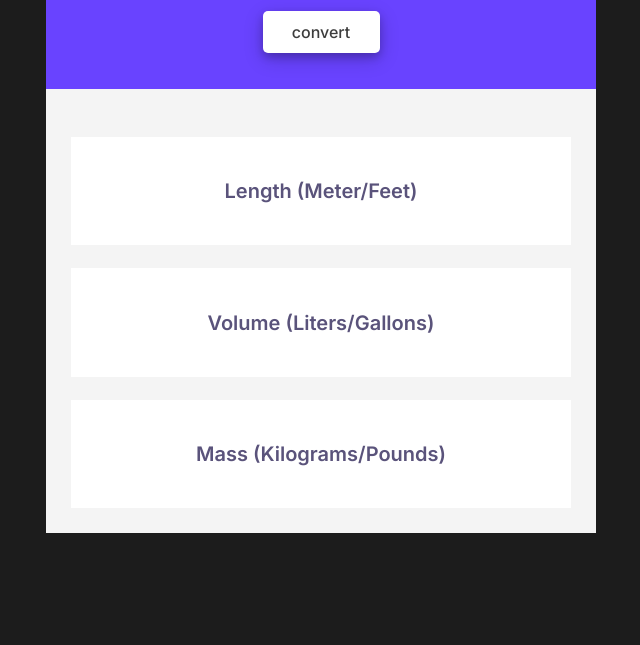
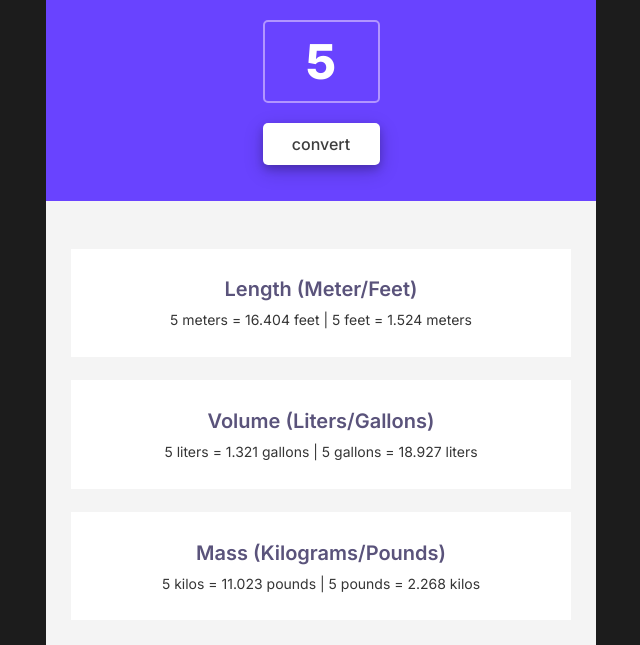
Before and after one commit to EsdrasMukuku/unit-converter, a plain HTML site: page index.html in a window 1280 px wide. Both pictures are taken after typing "5" into the empty fields and a click on the button "convert". Shown: the part 196-841 px from the top of the page, without its empty margins (319-959 px from the left). Before the commit the page ends 800 px from the top, so only its background shows below. Drawn offline with Linux system fonts and the light colour scheme.

Commit message:
finished everything

```diff
--- a/index.html
+++ b/index.html
@@ -15,15 +15,15 @@
             <div class="heading">
                 <h2>Metric/Imperial Unit Conversion</h2>
             </div>
-            <input type="number" class="unitbox" id="input">
+            <input type="number" class="box" id="input">
             <button class="btn-converter" id="button">convert</button>
 
         </div>
-        <div class="convertions">
-            <div class="convertion"><p>Length (Meter/Feet)</p></div>
-            <div class="convertion"><p>Volume (Liters/Gallons)
+        <div class="conversions">
+            <div class="conversion" id="length"><p>Length (Meter/Feet)</p></div>
+            <div class="conversion" id="volume"><p>Volume (Liters/Gallons)
             </p></div>
-            <div class="convertion"><p>Mass (Kilograms/Pounds)</p></div>
+            <div class="conversion" id="mass"><p>Mass (Kilograms/Pounds)</p></div>
         </div>
     </div>
     <script src="script.js"></script>
--- a/script.js
+++ b/script.js
@@ -0,0 +1,70 @@
+/*
+1 meter = 3.281 feet
+1 liter = 0.264 gallon
+1 kilogram = 2.204 pound
+*/
+
+
+const inputBox = document.getElementById('input');
+const btn = document.getElementById('button');
+const length = document.getElementById('length')
+const volume = document.getElementById('volume')
+const mass = document.getElementById('mass');
+
+
+
+
+ function meterToFeet(number) {
+    let feet = number * 3.28084
+   return parseFloat(feet.toFixed(3));
+ }
+
+ function feetToMeter(number) {
+    let meter = number * 0.3048
+   return parseFloat(meter.toFixed(3));
+ }
+ function literToGallon(number) {
+    let gallon = number * 0.264172
+   return parseFloat(gallon.toFixed(3));
+ }
+ function gallonToLitter(number) {
+    let liter = number * 3.78541
+   return parseFloat(liter.toFixed(3));
+ }
+ function kilogramToPound(number) {
+    let pound = number * 2.20462
+   return parseFloat(pound.toFixed(3));
+ }
+ function poundToKilogram(number) {
+    let kilogram = number * 0.453592
+   return parseFloat(kilogram.toFixed(3));
+ }
+
+
+
+ unitConversion = () => {
+    let mAndF = '';
+    let lAndG = '';
+    let kAndP = '';
+
+
+    mAndF  += ` <p>Length (Meter/Feet)</p>
+     ${inputBox.value} meters = ${meterToFeet(inputBox.value)} feet | ${inputBox.value} feet = ${feetToMeter(input.value)} meters`;
+
+     lAndG += ` <p>Volume (Liters/Gallons)
+     </p>
+     ${inputBox.value} liters = ${literToGallon(inputBox.value)} gallons | ${inputBox.value} gallons = ${gallonToLitter(input.value)} liters`;
+
+     kAndP += ` <p>Mass (Kilograms/Pounds)</p>
+     ${inputBox.value} kilos = ${kilogramToPound(inputBox.value)} pounds | ${inputBox.value} pounds = ${poundToKilogram(input.value)} kilos`;
+
+
+
+    length.innerHTML = mAndF;
+    volume.innerHTML = lAndG;
+    mass.innerHTML = kAndP;
+
+};
+
+
+ btn.addEventListener('click', unitConversion)
--- a/style.css
+++ b/style.css
@@ -2,18 +2,15 @@
 *::after,
 *::before {
     margin: 0;
+    padding: 0;
 
 }
 
 * {
     box-sizing: border-box;
-    /* border: 3px solid red; */
     font-family: "Inter", sans-serif;
     font-optical-sizing: auto;
-    /* font-weight: <weight>; */
     font-style: normal;
-    /* font-variation-settings: */
-        /* "slnt" 0; */
     text-align: center;
     user-select: none;
 }
@@ -37,6 +34,9 @@
 
 body {
     background-color: var(--body-bg-color);
+    display: flex;
+    justify-content: center;
+
 }
 
 .container {
@@ -46,6 +46,8 @@ body {
     display: flex;
     justify-content: center;
     flex-direction: column;
+    margin-top: 14vh;
+
 
 
 
@@ -72,7 +74,7 @@ h2 {
     border: none;
 }
 
-.unitbox {
+.box {
     border: 2px solid var(--number-border-color);
     width: 117px;
     height: 83px;
@@ -91,8 +93,8 @@ h2 {
 
 }
 
-.unitbox:hover,
- .unitbox:active {
+.box:hover,
+ .box:active {
     box-shadow: 0 4px 8px 0 rgba(0, 0, 0, 0.2), 0 6px 20px 0 rgba(0, 0, 0, 0.19);
  }
 
@@ -129,7 +131,7 @@ input::-webkit-inner-spin-button {
     margin: 0;
 }
 
-.convertions {
+.conversions {
     background-color: var(--light-bg-color);
     width: 550px;
     height: 444px;
@@ -141,7 +143,7 @@ input::-webkit-inner-spin-button {
 
 }
 
-.convertion {
+.conversion {
     background-color: var(--light-color);
     width: 500px;
     height: 108.57px;
@@ -156,7 +158,7 @@ input::-webkit-inner-spin-button {
     gap: 10px;
 }
 
-.convertion p {
+.conversion p {
     font-size: 20px;
     font-weight: 600;
     color: var(--inner-txt-light);
```
